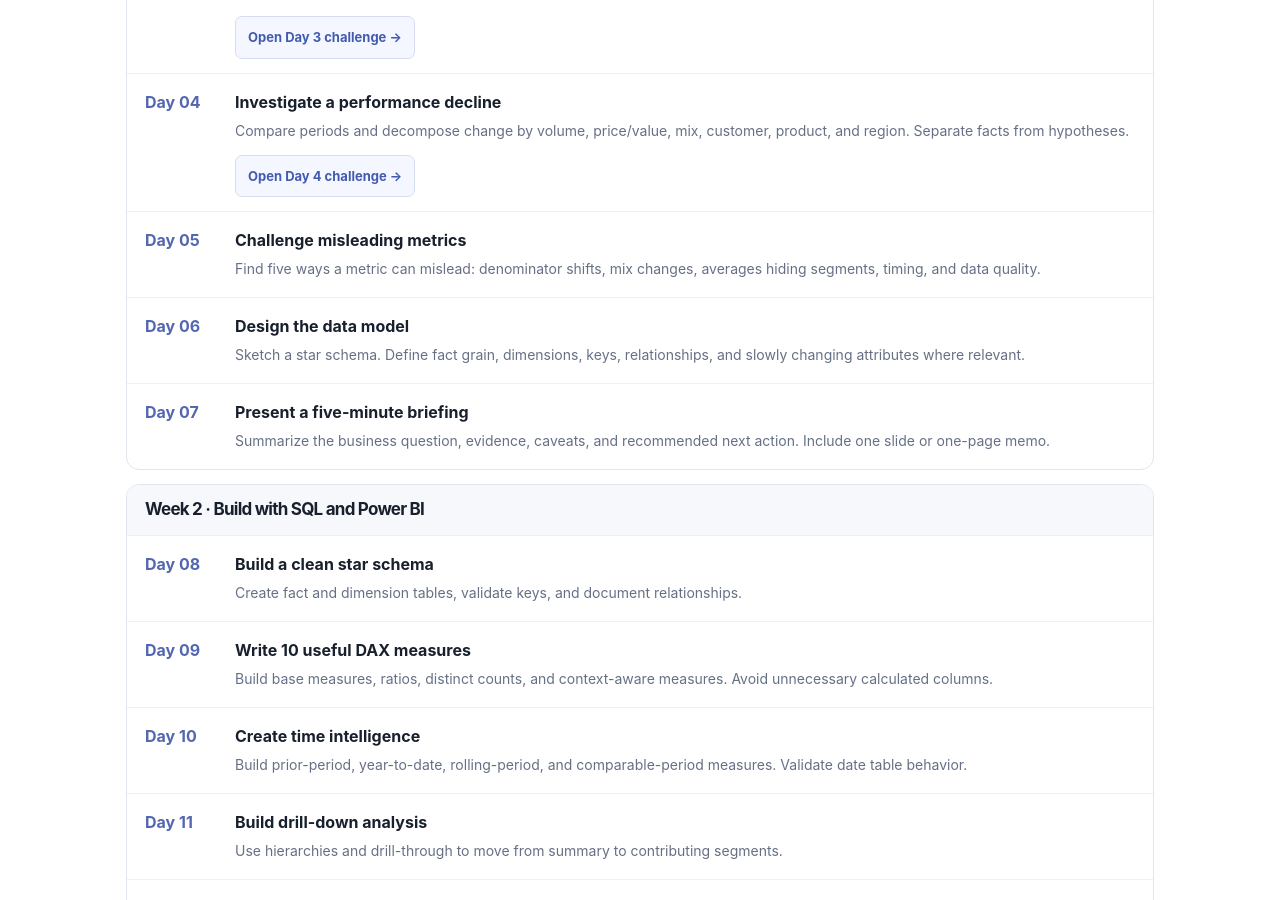
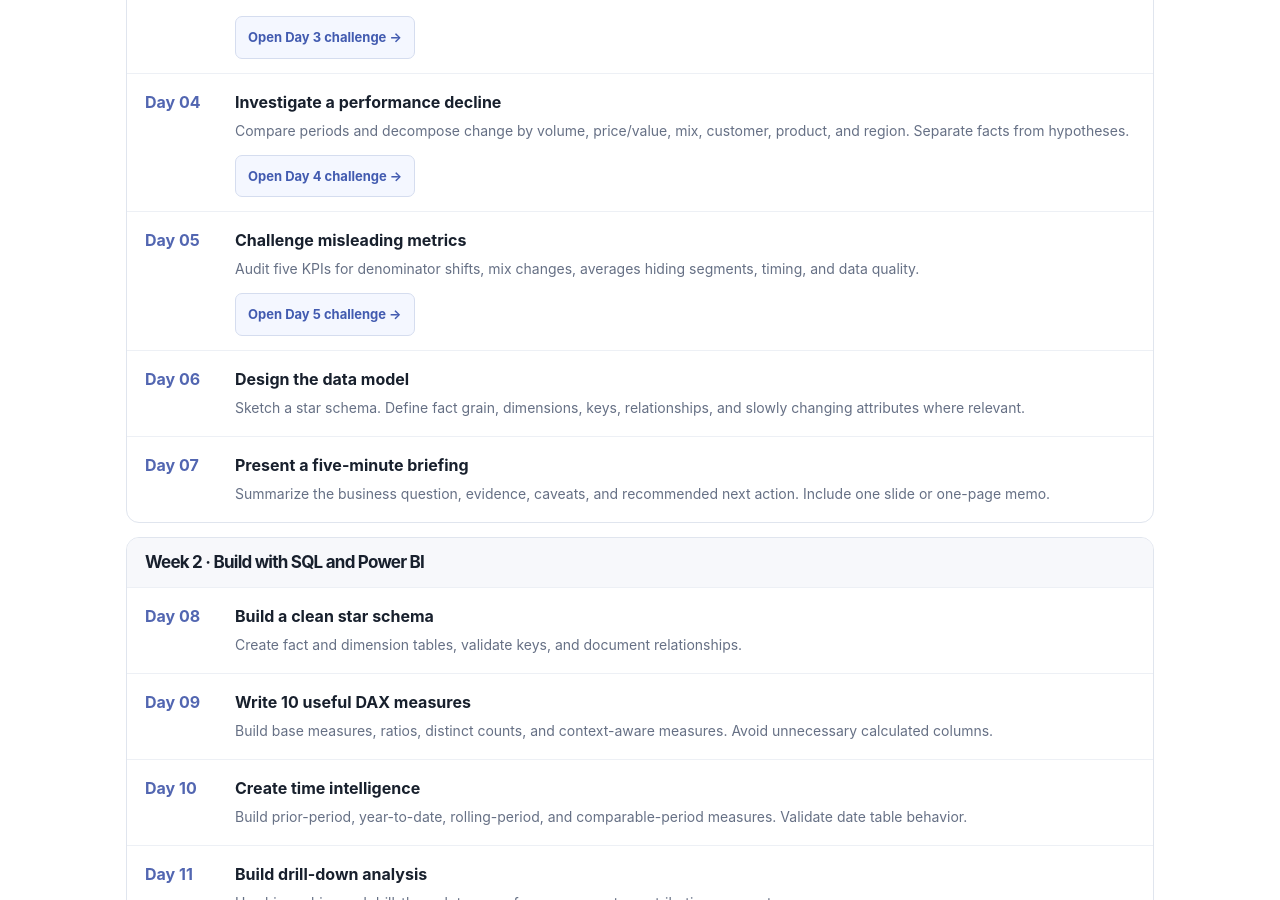
Before and after one commit to theanalystin/theanalyst.github.io, a Jekyll site: the page built from challenges/30-day-analytics-challenge.md, in a window 1280 px wide and 900 px high, scrolled down 1275 px. Built offline with Jekyll 4.4.1, drawn with Linux system fonts in a browser that asks for light colours.

Commit message:
Link Day 5 challenge from index

```diff
--- a/challenges/30-day-analytics-challenge.md
+++ b/challenges/30-day-analytics-challenge.md
@@ -62,7 +62,7 @@ permalink: /challenges/30-day-analytics-challenge/
 <a class="day day-link" href="/challenges/daily/day-02/"><strong>Day 02</strong><div><b>Design a KPI dictionary</b><p>Define 10 metrics with business meaning, formula, grain, owner, filters, caveats, and target direction.</p><span class="day-cta">Open Day 2 challenge →</span></div></a>
 <a class="day day-link" href="/challenges/daily/day-03/"><strong>Day 03</strong><div><b>Answer five questions with SQL</b><p>Query revenue trends, order counts, AOV, customer cohorts, and returns. Explain the grain and joins.</p><span class="day-cta">Open Day 3 challenge →</span></div></a>
 <a class="day day-link" href="/challenges/daily/day-04/"><strong>Day 04</strong><div><b>Investigate a performance decline</b><p>Compare periods and decompose change by volume, price/value, mix, customer, product, and region. Separate facts from hypotheses.</p><span class="day-cta">Open Day 4 challenge →</span></div></a>
-<div class="day"><strong>Day 05</strong><div><b>Challenge misleading metrics</b><p>Find five ways a metric can mislead: denominator shifts, mix changes, averages hiding segments, timing, and data quality.</p></div></div>
+<a class="day day-link" href="/challenges/daily/day-05/"><strong>Day 05</strong><div><b>Challenge misleading metrics</b><p>Audit five KPIs for denominator shifts, mix changes, averages hiding segments, timing, and data quality.</p><span class="day-cta">Open Day 5 challenge →</span></div></a>
 <div class="day"><strong>Day 06</strong><div><b>Design the data model</b><p>Sketch a star schema. Define fact grain, dimensions, keys, relationships, and slowly changing attributes where relevant.</p></div></div>
 <div class="day"><strong>Day 07</strong><div><b>Present a five-minute briefing</b><p>Summarize the business question, evidence, caveats, and recommended next action. Include one slide or one-page memo.</p></div></div>
 </div>
```
